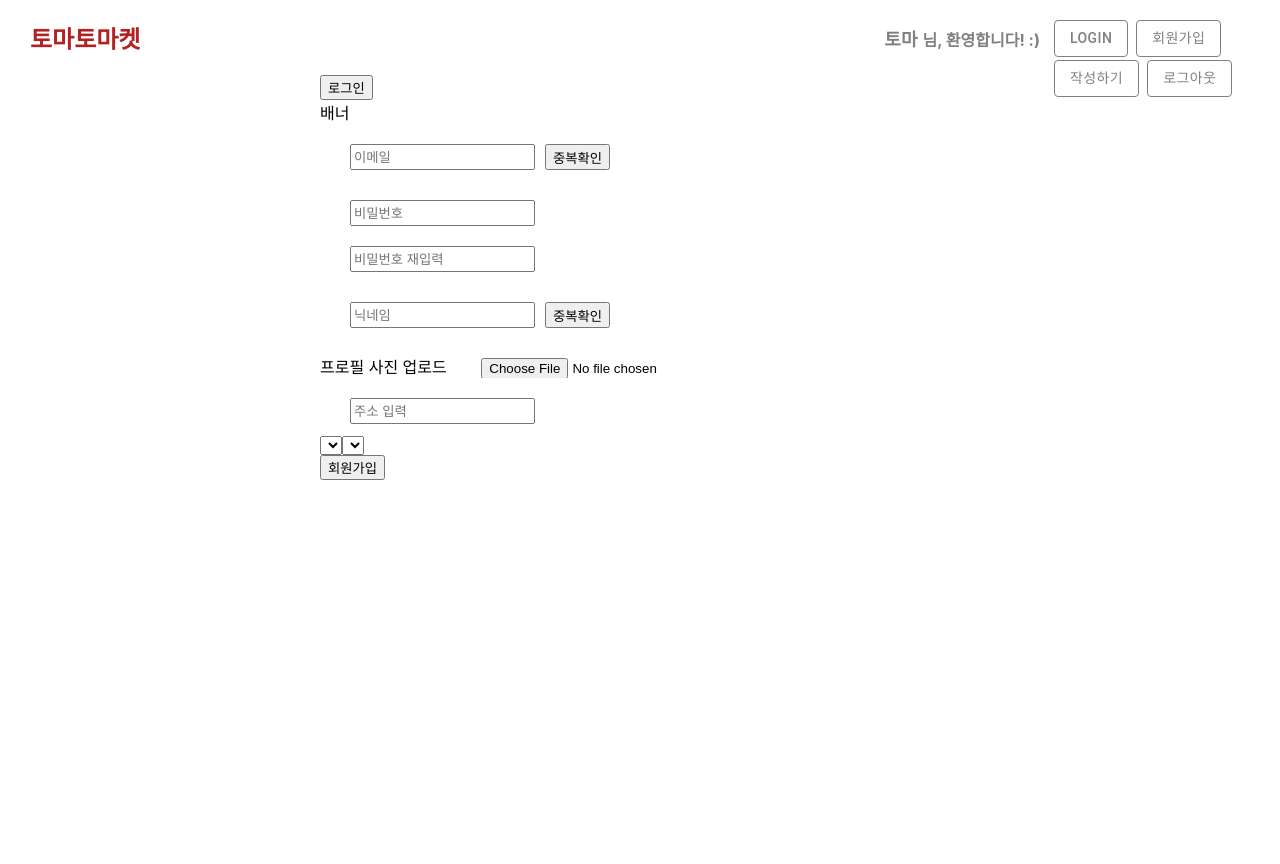
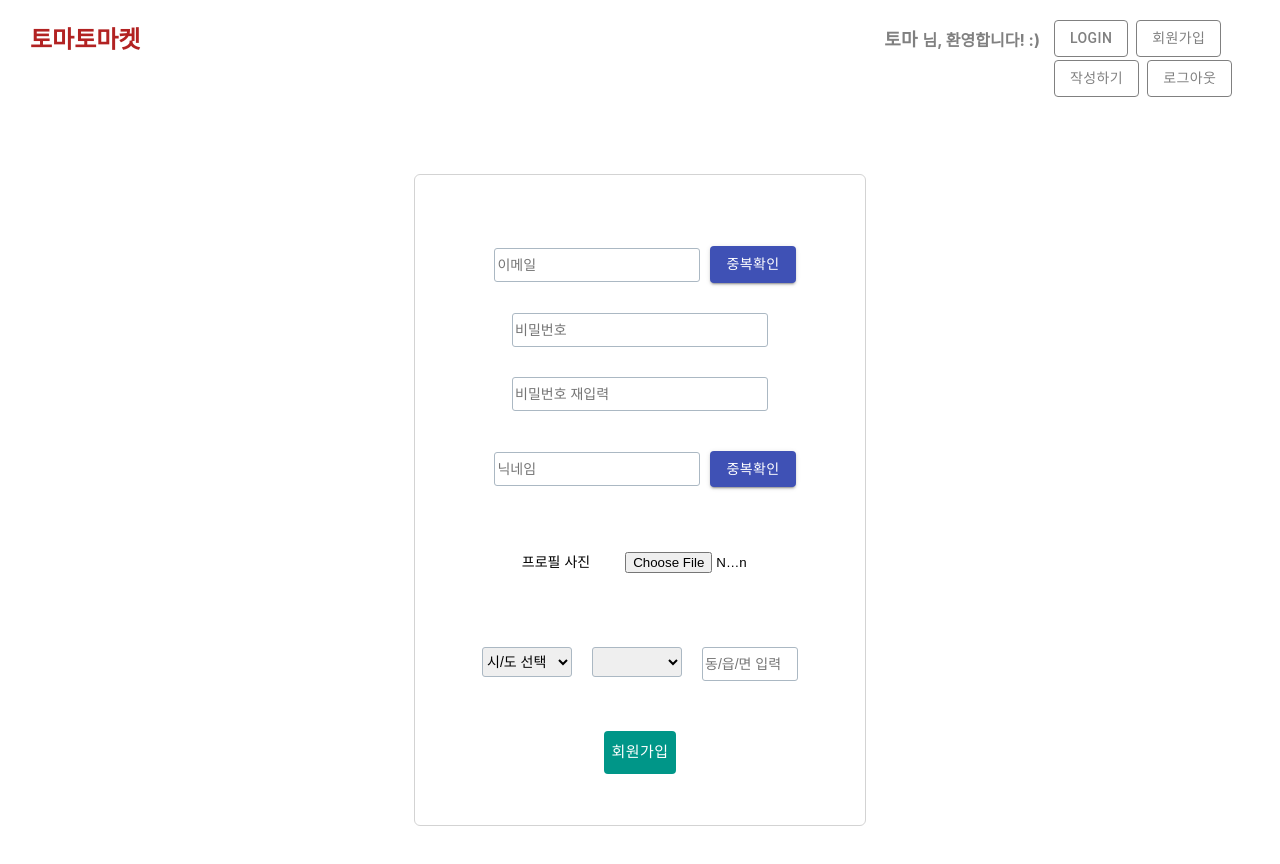
Before and after one commit to youdaehoon/youdaehoon-week7_clone, a React (Create React App) app: page /signup in a window 1280 px wide. Shown: the top 864 px of the page. Before the commit the page ends 800 px from the top, so only its background shows below. Built offline with nearby package versions, Linux system fonts and the light colour scheme.

Commit message:
시/도 구현 ok

```diff
--- a/src/page/Login.js
+++ b/src/page/Login.js
@@ -1,6 +1,8 @@
 import React from "react";
 import { useNavigate } from "react-router-dom";
 import axios from "axios";
+import styled from "styled-components";
+import Button from "@material-ui/core/Button";
 
 const Login = () => {
   const navigate = useNavigate();
@@ -16,62 +18,101 @@ const Login = () => {
 
     console.log("로그인 정보", data11);
 
-    const apiLogin = axios.create({              // 전역으로 axios 객체 만들기. instance = apiImgS
+    const apiLogin = axios.create({              // 전역으로 axios 객체 만들기 <- instance
       baseURL: "http://ec2-54-180-105-24.ap-northeast-2.compute.amazonaws.com",
       headers: {
         "Content-Type": "application/json"
       }
     });
-    const CreateBoardAXImg = await apiLogin   // request 부분!!
-      .post("/login", data11)   // method, /params처럼 보낼 거 "" 안에 url 적음, 보낼 데이터
-      .then(function (response) {           // response 부분!!!
+    const loginApi = await apiLogin   // request 부분!!
+      .post("/login", data11)                 // method, /params처럼 보낼 거 "" 안에 url 적음, 보낼 데이터
+      .then(function (response) {             // response 부분!!!
         console.log("로그인 완료", response);
-        // console.log(response.data.userInfo)      // tokenBox의 토큰 저장하는 것 리액트끼리 상의해야함! 로그인 성공 시 respond로 받는 토큰을 저장해야 함. sessionStorage.setItem 이용!
-        sessionStorage.setItem("access_token", response.data.tokenBox.accessToken)    // setItem: 저장하는 용도 (key, value값) -> getItem으로 꺼내올 수 있다.
+        // console.log(response.data.userInfo)      // tokenBox의 토큰 저장하는 것 <- 로그인 성공 시 respond로 받는 토큰을 저장해야 함. sessionStorage.setItem 이용!
+        sessionStorage.setItem("access_token", response.data.tokenBox.accessToken)    // setItem: (key, value값)을 sessionStorage에 저장한다! -> getItem으로 꺼내올 수 있다.
         sessionStorage.setItem("refresh_token", response.data.tokenBox.refreshToken)
       })
       .catch(function (error) {
         console.log("에러 발생", error);
       });
+
+      navigate("/");
   };
-
-  // 로그인 누르면 메인페이지로 이동
 
   return (
     <>
-      <div>배너</div>
-      <div>
-        <div style={{ display: "flex" }}>
-          <p>ID</p>
-          <input
+    <Area>
+      <Container>
+        <Box>
+          <p style={{ fontWeight: "bold", fontSize: "18px" }}>ID</p>
+          <In
             ref={usernameRef}
             type="text"
-            style={{ height: "20px", margin: "auto 10px" }}
-          ></input>
-        </div>
-        <div style={{ display: "flex" }}>
-          <p>PW</p>
-          <input
+          />
+        </Box>
+        <Box>
+          <p style={{ fontWeight: "bold", fontSize: "18px" }}>PW</p>
+          <In
             ref={passwordRef}
             type="password"
-            style={{ height: "20px", margin: "auto 10px" }}
-          ></input>
-        </div>
-        <div>
-          <button onClick={loginOk} style={{ marginRight: "10px" }}>
+          />
+        </Box>
+        <Box>
+          <Button onClick={loginOk} style={{ marginTop: "25px", marginRight: "15px", fontSize: "15px", padding: "8px", backgroundColor: "#009688", color: "white" }}>
             로그인
-          </button>
-          <button
+          </Button>
+          <Button
             onClick={() => {
               navigate("/signup");
             }}
+            style={{ marginTop: "25px", fontSize: "15px", padding: "8px", backgroundColor: "#009688", color: "white" }}
           >
             회원가입
-          </button>
-        </div>
-      </div>
+          </Button>
+        </Box>
+      </Container>
+    </Area>
     </>
   );
 };
 
+const Area = styled.div`
+  width: 500px;
+  height: 450px;
+  display: flex;
+  justify-content: center;
+  align-items: center;
+  margin: 100px auto;
+`;
+
+const Container = styled.div`
+  border: 1px solid lightgray;
+  border-radius: 6px;
+  width: 450px;
+  height: 390px;
+  display: flex;
+  flex-direction: column;
+  justify-content: center;
+  align-items: center;
+`;
+
+const Box = styled.div`
+  display: flex;
+  justify-content: center;
+  align-items: center;
+  margin: 5px;
+`;
+
+const In = styled.input`
+  border: 1px solid #abb8c3;
+  border-radius: 6px;
+  width: 280px;
+  height: 35px;
+  margin: auto 20px;
+  font-size: 17px;
+  &:focus {
+    outline: 1.5px solid #004dcf;
+  }
+`;
+
 export default Login;
--- a/src/page/Signup.js
+++ b/src/page/Signup.js
@@ -1,6 +1,8 @@
 import React from "react";
 import { useNavigate } from "react-router-dom";
 import axios from "axios";
+import styled from "styled-components";
+import Button from "@material-ui/core/Button";
 
 const Signup = () => {
   const navigate = useNavigate();
@@ -9,7 +11,6 @@ const Signup = () => {
   const refPassword = React.useRef(null);
   const refPasswordCheck = React.useRef(null);
   const refNickname = React.useRef(null);
-  // const refProfileImage = React.useRef(null);
   const refAddress = React.useRef(null);
 
   const [userImg, setUserImg] = React.useState();
@@ -17,6 +18,13 @@ const Signup = () => {
   const PreviewFrofileImg = (e) => {
     console.log(e.target.files[0]);
     setUserImg(e.target.files[0]);
+  };
+
+  const selectList = ["시/도 선택","서울특별시","인천광역시","대전광역시","광주광역시","대구광역시","울산광역시","부산광역시","경기도","강원도","충청북도","충청남도","전라북도","전라남도","경상북도","경상남도","제주도"];
+  const [Selected, setSelected] = React.useState("시/도 선택");
+
+  const handleSelect = (e) => {
+    setSelected(e.target.value);
   };
 
   // const inputRef = React.useRef([]);
@@ -93,7 +101,7 @@ const Signup = () => {
   //   }
   // };
 
-  const handleSignUpButton  = async () => {
+  const handleSignUpButton = async () => {
     const data22 = {
       username: refUsername.current.value,
       password: refPassword.current.value,
@@ -115,40 +123,31 @@ const Signup = () => {
 
     await axios({
       baseURL: "http://ec2-54-180-105-24.ap-northeast-2.compute.amazonaws.com/",
-      method: 'POST',
-      url: '/user/signup',
+      method: "POST",
+      url: "/user/signup",
       data: formData,
       headers: {
-        'Content-Type': 'multipart/form-data',
+        "Content-Type": "multipart/form-data",
       },
     })
-      .then(response => {
+      .then((response) => {
         console.log("회원가입 완료", response.data);
       })
-      .catch(error => {
+      .catch((error) => {
         console.log("에러 발생", error);
       });
 
-      // navigate("/login");
+    navigate("/login");
   };
 
-  // 회원가입 누르면 로그인으로 navigate? 중복확인 기능. 비밀번호 영대소문자 8자리 이상. 주소는 option의 select 이용해서 입력하게끔.
+  // 중복확인 기능. 비밀번호 영대소문자 8자리 이상. 주소는 option의 select 이용해서 입력하게끔.
   // 주소 {} 객체로 보내기. circuit:~도, si:~시, gu:~구, dong:~동/읍/면. null로 보내면 나머지로 조합.
 
   return (
     <>
-      <div style={{ display: "flex" }}>
-        <button
-          onClick={() => {
-            navigate("/login");
-          }}
-        >
-          로그인
-        </button>
-      </div>
-      <div>배너</div>
-      <div>
-        <div style={{ display: "flex", margin: "20px" }}>
+      <Area>
+        <Container>
+          <Box>
             <input
               ref={refUsername}
               // onChange={(e) => {
@@ -156,11 +155,20 @@ const Signup = () => {
               // }}
               type="text"
               placeholder="이메일"
-            style={{ height: "20px", margin: "auto 10px" }}
-          ></input>
+              style={{
+                width: "200px",
+                height: "30px",
+                margin: "auto 10px",
+                fontSize: "14px",
+                border: "1px solid #abb8c3",
+                borderRadius: "3px",
+              }}
+            />
             {/* <button onClick={idCheck}>중복확인</button> */}
-          <button >중복확인</button>
-        </div>
+            <Button variant="contained" color="primary">
+              중복확인
+            </Button>
+          </Box>
           <input
             ref={refPassword}
             // onChange={(e) => {
@@ -168,8 +176,15 @@ const Signup = () => {
             // }}
             type="password"
             placeholder="비밀번호"
-          style={{ height: "20px", margin: "10px 30px" }}
-        ></input>{" "}
+            style={{
+              width: "250px",
+              height: "30px",
+              margin: "10px 30px",
+              fontSize: "14px",
+              border: "1px solid #abb8c3",
+              borderRadius: "3px",
+            }}
+          />
           <br />
           <input
             ref={refPasswordCheck}
@@ -178,10 +193,17 @@ const Signup = () => {
             // }}
             type="password"
             placeholder="비밀번호 재입력"
-          style={{ height: "20px", margin: "10px 30px" }}
-        ></input>{" "}
+            style={{
+              width: "250px",
+              height: "30px",
+              margin: "0px 30px",
+              fontSize: "14px",
+              border: "1px solid #abb8c3",
+              borderRadius: "3px",
+            }}
+          />
           <br />
-        <div style={{ display: "flex", margin: "20px" }}>
+          <Box>
             <input
               ref={refNickname}
               // onChange={(e) => {
@@ -189,39 +211,61 @@ const Signup = () => {
               // }}
               type="text"
               placeholder="닉네임"
-            style={{ height: "20px", margin: "auto 10px" }}
-          ></input>
+              style={{
+                width: "200px",
+                height: "30px",
+                margin: "auto 10px",
+                fontSize: "14px",
+                border: "1px solid #abb8c3",
+                borderRadius: "3px",
+              }}
+            />
             {/* <button onClick={nicknameCheck}>중복확인</button> */}
-          <button >중복확인</button>
-        </div>
-        프로필 사진 업로드{" "}
+            <Button variant="contained" color="primary">
+              중복확인
+            </Button>
+          </Box>
+          <Box>
+            <p style={{ fontSize: "14px", marginLeft: "10px", padding: "10px", textAlign: "center" }}>프로필 사진</p>
             <input
-          // ref={refProfileImage}
               // onChange={(e) => {
               //   handleSignUpValue('profileImage');
               // }}
 
               onChange={PreviewFrofileImg}
-
               type="file"
               accept="image/*"
               name="imageUpload"
-          style={{ height: "20px", margin: "10px 30px" }}
-        ></input>{" "}
-        <br />
+              style={{ width: "10vw", height: "20px", margin: "15px", padding: "10px" }}
+            />
+          </Box>
+          <Box>
+            <select
+              className="sido"
+              id="sido"
+              onChange={handleSelect}
+              value={Selected}
+              style={{ margin: "10px", width: "90px", height: "30px", fontSize: "14px", border: "1px solid #abb8c3", borderRadius: "3px" }}
+            >
+              {selectList.map((item) => (
+                <option value={item} key={item}>
+                  {item}
+                </option>
+              ))}
+            </select>
+            <select name="gugun" id="gugun"
+            style={{ margin: "10px", width: "90px", height: "30px", fontSize: "14px", border: "1px solid #abb8c3", borderRadius: "3px" }}
+            ></select>
             <input
               ref={refAddress}
               // onChange={(e) => {
               //   handleSignUpValue(e.target.value);
               // }}
-          placeholder="주소 입력"
-          style={{ height: "20px", margin: "10px 30px" }}
-        ></input>{" "}
-        <br />
-        <select name="sido1" id="sido1"></select>
-        <select name="gugun1" id="gugun1"></select>
-        <br />
-        <button
+              placeholder="동/읍/면 입력"
+              style={{ margin: "10px", width: "90px", height: "30px", fontSize: "14px", border: "1px solid #abb8c3", borderRadius: "3px" }}
+            />
+          </Box>
+          <Button
             // onClick={(e) => {
             //       e.preventDefault();
             //       {
@@ -229,10 +273,45 @@ const Signup = () => {
             //       }
             //     }}
             onClick={handleSignUpButton}
-        >회원가입</button>
-      </div>
+            style={{
+              fontSize: "15px",
+              padding: "8px",
+              backgroundColor: "#009688",
+              color: "white",
+              marginTop: "20px",
+            }}
+          >
+            회원가입
+          </Button>
+        </Container>
+      </Area>
     </>
   );
 };
 
+const Area = styled.div`
+  width: 500px;
+  height: 650px;
+  display: flex;
+  justify-content: center;
+  align-items: center;
+  margin: 100px auto;
+`;
+
+const Container = styled.div`
+  border: 1px solid lightgray;
+  border-radius: 6px;
+  width: 450px;
+  height: 650px;
+  display: flex;
+  flex-direction: column;
+  justify-content: center;
+  align-items: center;
+`;
+
+const Box = styled.div`
+  display: flex;
+  margin: 20px;
+`;
+
 export default Signup;
```
Lines whose indentation alone changed are shown as unchanged.
